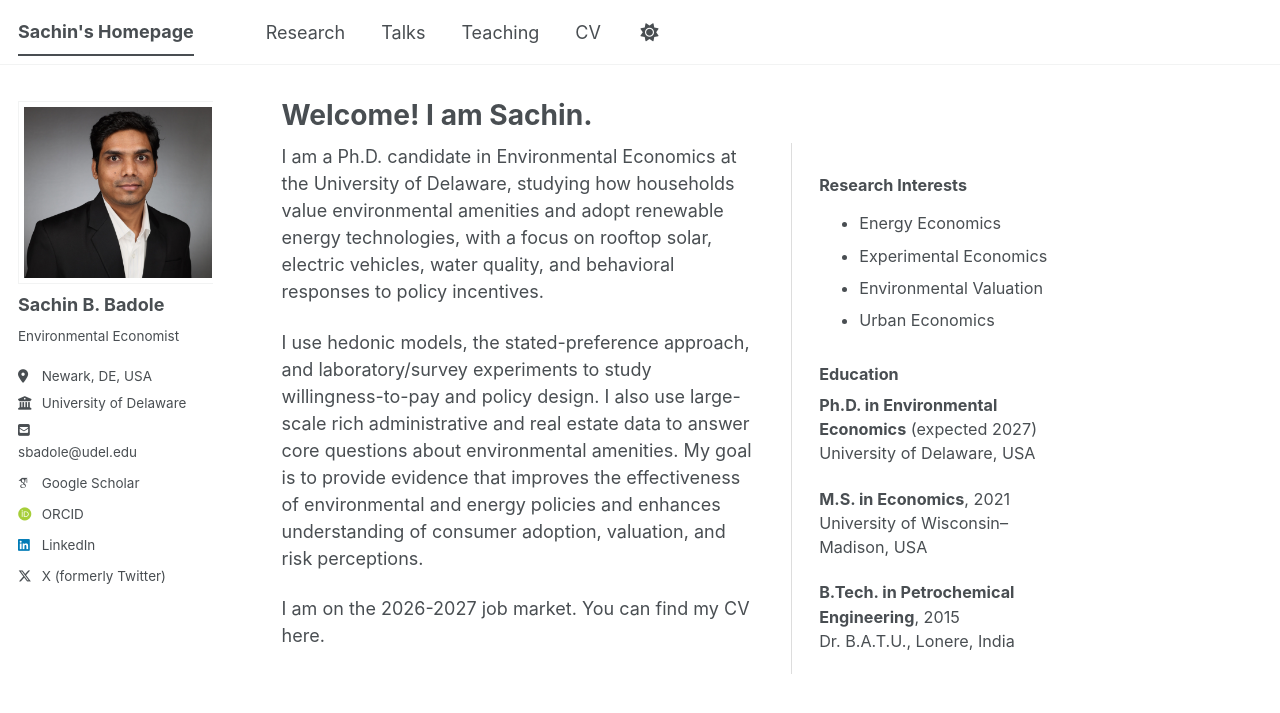
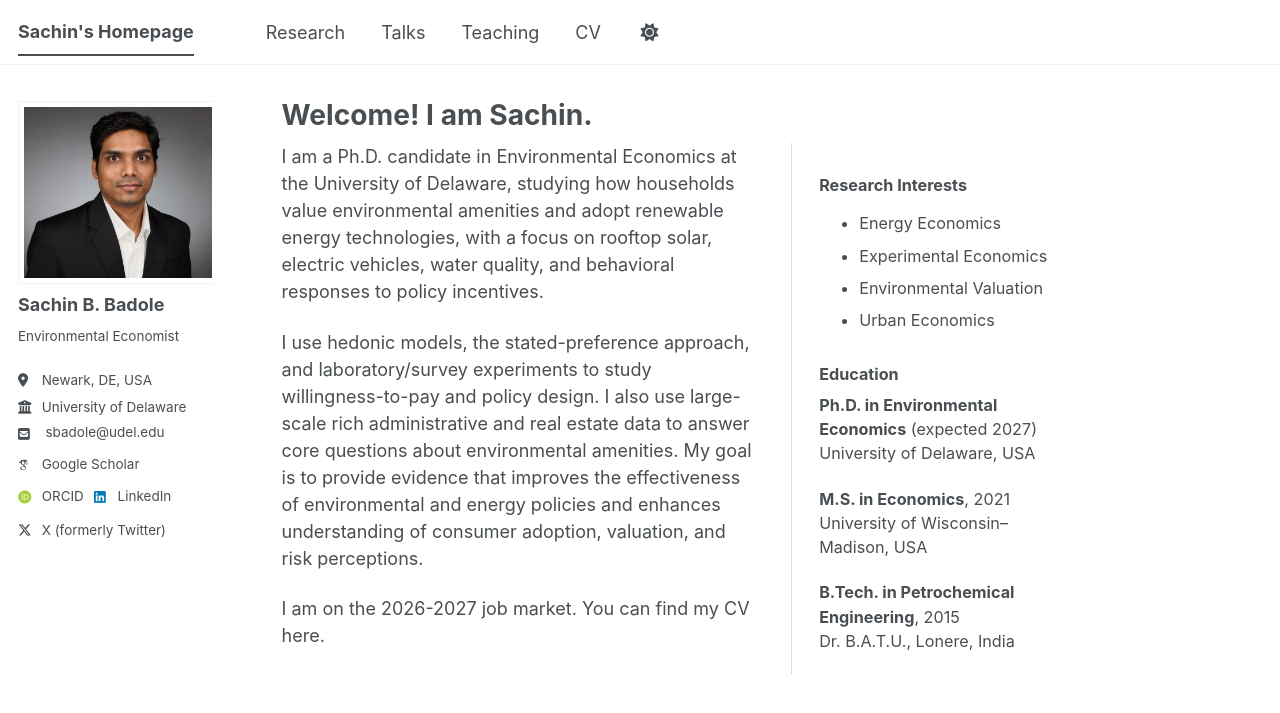
Before and after one commit to sachin-b-badole/sachin-b-badole.github.io, a Jekyll site: the page built from _pages/about.md, in a window 1280 px wide. Shown: the top 713 px of the page. Built offline with Jekyll 4.4.1, drawn with Linux system fonts in a browser that asks for light colours; some web fonts are replaced; a script bundle is joined from its source files by our own code; library files that are not in the unit come from our copies.

Commit message:
Update custom.css

```diff
--- a/assets/css/custom.css
+++ b/assets/css/custom.css
@@ -95,6 +95,19 @@ img {
   }
 }
 
+/* Keep email icon and text on one line */
+.author__urls li,
+.author__urls li span,
+.author__urls li a,
+.author__urls li i {
+  display: inline-block !important;
+  vertical-align: middle !important;
+}
+
+.author__urls li {
+  margin-bottom: 0.15rem !important;
+}
+
 
 
 
@@ -138,7 +151,3 @@ img {
   .wrap { max-width: 1150px !important; }
 }
 */
-
-.author-email-inline i {
-  padding-right: 4px;
-}
```
